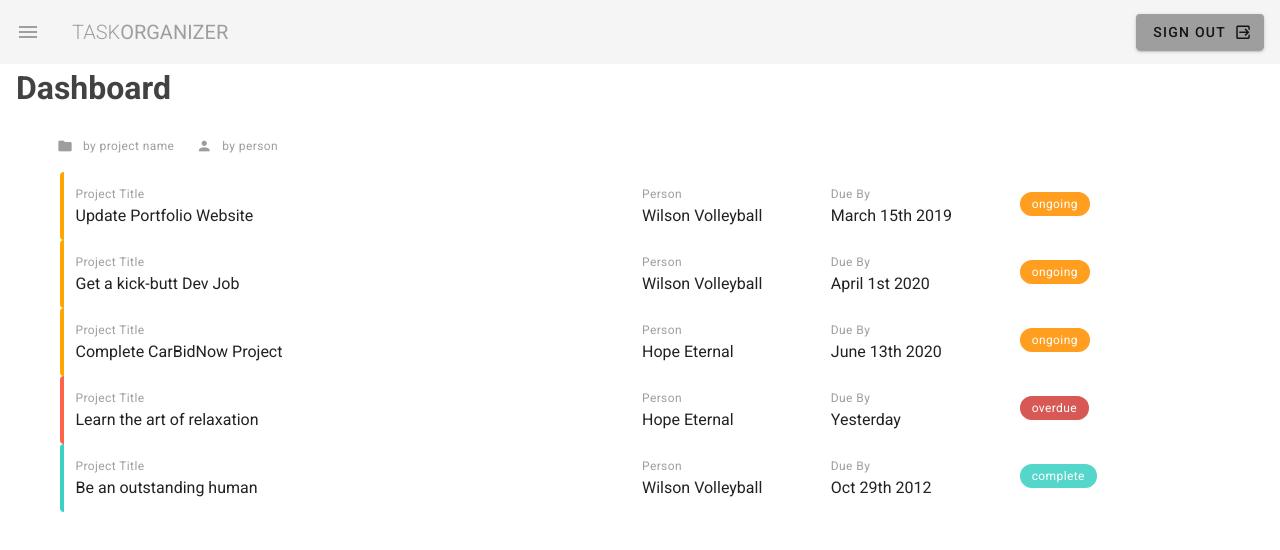
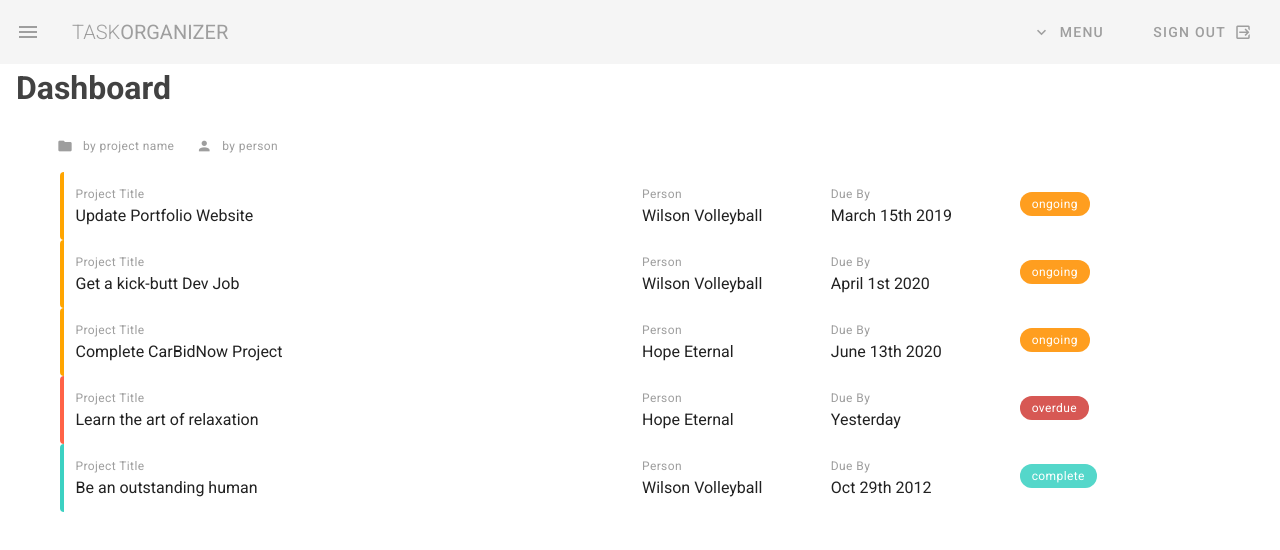
Before and after one commit to HopeEternal/vuetify-task-organizer, a Vue app: page / in a window 1280 px wide. Shown: the top 550 px of the page. Built offline with nearby package versions, Linux system fonts and the light colour scheme.

Commit message:
Dropdown Menu button added to navbar

```diff
--- a/src/components/Navbar.vue
+++ b/src/components/Navbar.vue
@@ -7,7 +7,22 @@
         <span>Organizer</span>
       </v-toolbar-title>
       <v-spacer></v-spacer>
-      <v-btn flat color="grey" right>
+
+      <v-menu offset-y>
+        <template v-slot:activator="{ on }">
+          <v-btn text v-on="on" color="grey" class="mr-4">
+            <v-icon left>mdi-chevron-down</v-icon>
+            <span>Menu</span>
+          </v-btn>
+        </template>
+        <v-list>
+          <v-list-item v-for="item in items" :key="item.text" router :to="item.route">
+            <v-list-item-title>{{ item.text }}</v-list-item-title>
+          </v-list-item>
+        </v-list>
+      </v-menu>
+
+      <v-btn text color="grey" right>
         <span>Sign Out</span>
         <v-icon right>mdi-logout-variant</v-icon>
       </v-btn>
@@ -42,9 +57,9 @@ export default {
     return {
       drawer: false,
       items: [
-        { icon: 'mdi-view-dashboard', text: 'Dashboard', route: '/' },
-        { icon: 'mdi-folder', text: 'My Projects', route: '/projects' },
-        { icon: 'mdi-account-group', text: 'Team', route: '/team' }
+        { icon: "mdi-view-dashboard", text: "Dashboard", route: "/" },
+        { icon: "mdi-folder", text: "My Projects", route: "/projects" },
+        { icon: "mdi-account-group", text: "Team", route: "/team" }
       ]
     };
   }
```
